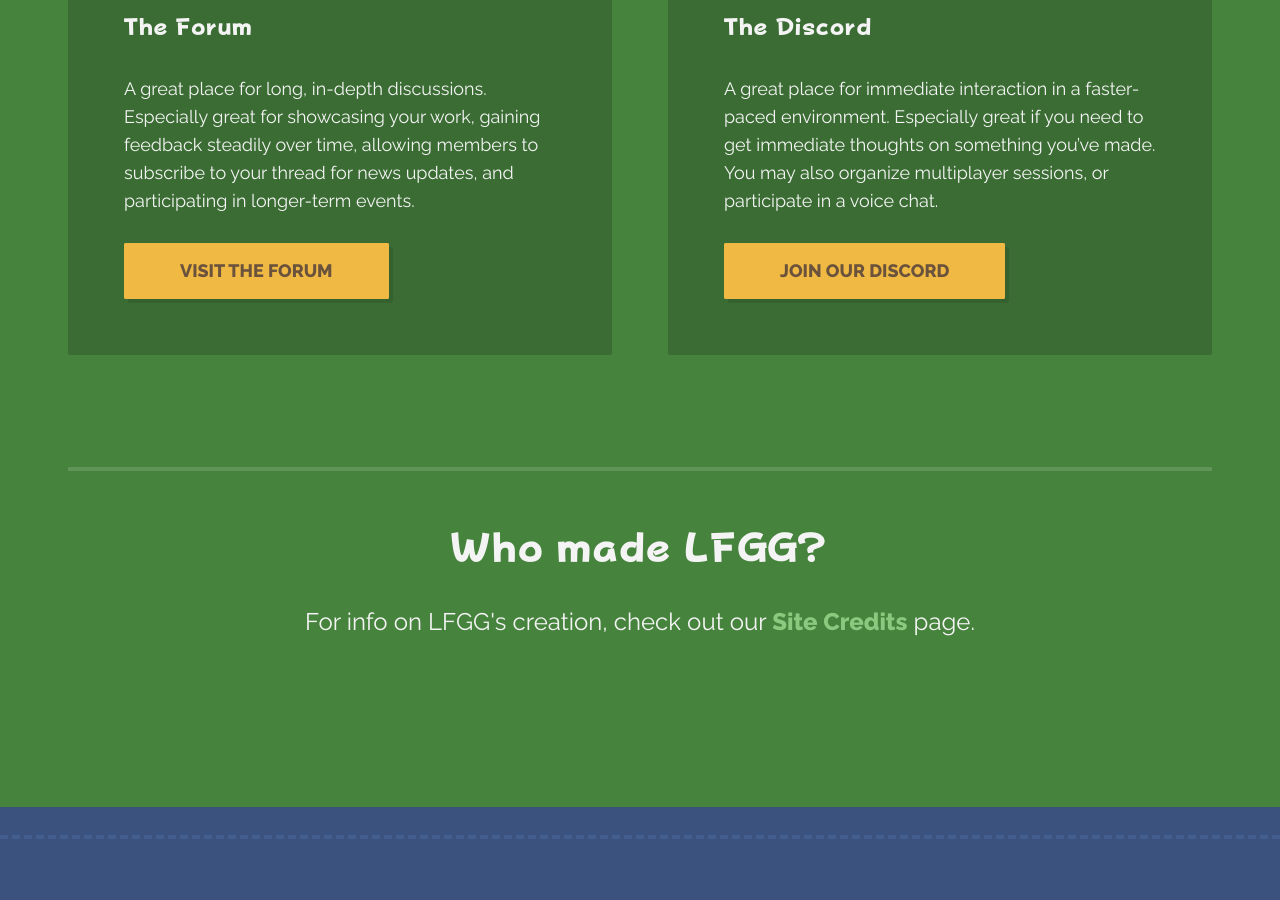
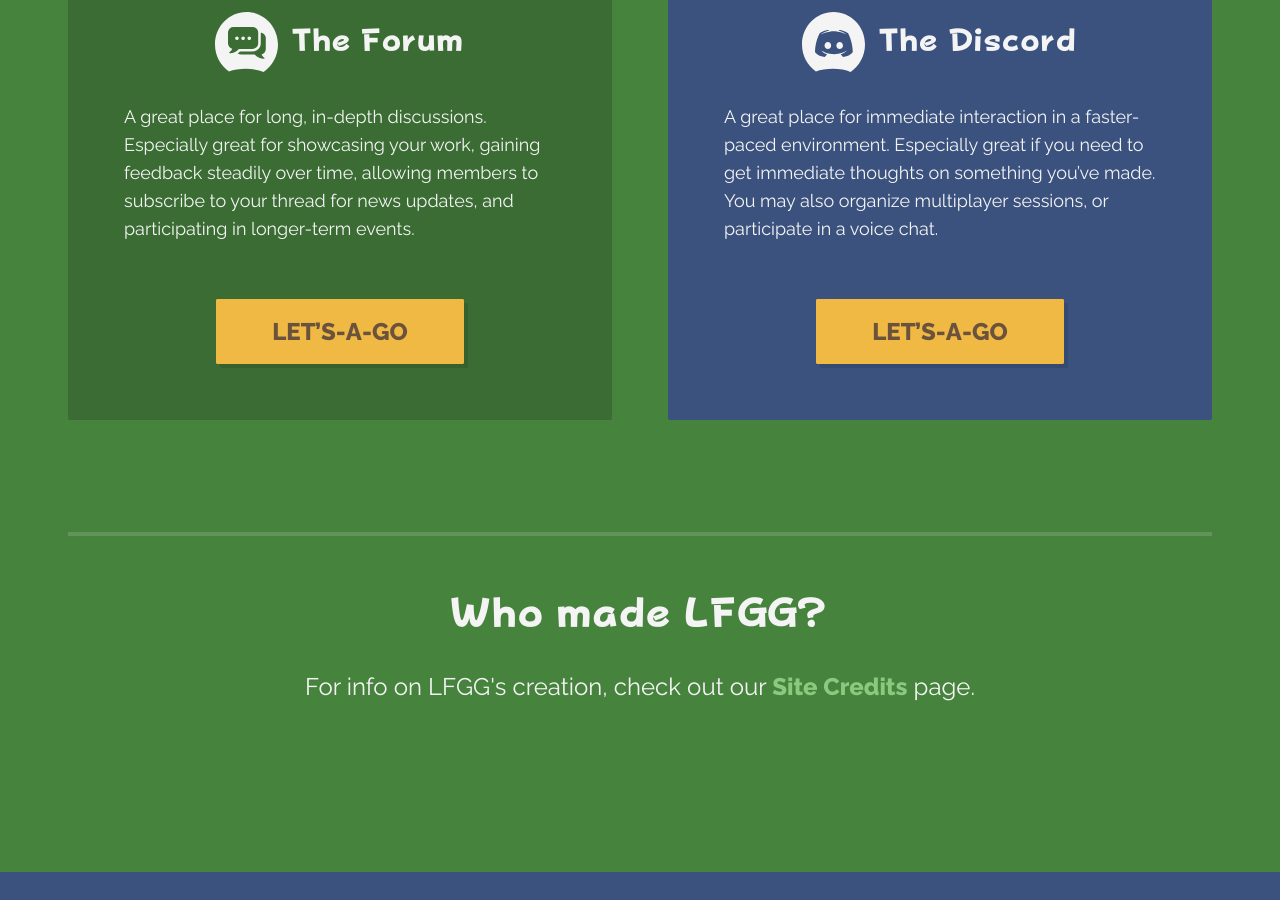
Before and after one commit to lfgg/lfgg.github.io, a Jekyll site: the page built from about.html, in a window 1280 px wide and 900 px high, scrolled down 1452 px. Built offline with Jekyll 4.4.1, drawn with Linux system fonts in a browser that asks for light colours.

Commit message:
Standardize main links

```diff
--- /dev/null
+++ b/_includes/main-links.html
@@ -0,0 +1,38 @@
+<div class="o-grid o-grid--large">
+    <div class="o-grid__cell u-1/1 u-1/2@tablet">
+        <article class="c-card c-card--equal-height c-card--dark c-card--centered c-promo u-transition-zoom u-transition-zoom--left">
+            <h2 class="c-promo__title">
+                <i class="c-icon c-icon--emblem">
+                    {% include icons/icon-forum.svg %}
+                </i>
+                <a href="{{ site.data.settings.links.forum }}">
+                    The Forum
+                </a>
+            </h2>
+            <p class="c-card__content c-promo__content">
+                {{ site.data.settings.strings.forum }}
+            </p>
+            <a class="c-btn c-btn--large" href="{{ site.data.settings.links.forum }}">
+                Let&rsquo;s-a-Go
+            </a>
+        </article>
+    </div>
+    <div class="o-grid__cell u-1/1 u-1/2@tablet">
+        <article class="c-card c-card--equal-height c-card--dark c-card--centered c-promo c-promo--important u-transition-zoom u-transition-zoom--right">
+            <h2 class="c-promo__title">
+                <i class="c-icon c-icon--emblem">
+                    {% include icons/icon-discord.svg %}
+                </i>
+                <a href="{{ site.data.settings.links.discord }}">
+                    The Discord
+                </a>
+            </h2>
+            <p class="c-card__content c-promo__content">
+                {{ site.data.settings.strings.discord }}
+            </p>
+            <a class="c-btn c-btn--large" href="{{ site.data.settings.links.discord }}">
+                Let&rsquo;s-a-Go
+            </a>
+        </article>
+    </div>
+</div>
--- a/about.html
+++ b/about.html
@@ -23,23 +23,7 @@
     <p class="u-margin-bottom-large u-h3">LFGG's success relies on a strong, active community. There are two main venues that we use for communication.</p>
 </div>
 
-<div class="o-grid o-grid--large">
-    <div class="o-grid__cell u-1/2@desktop">
-        <div class="c-card c-card--dark c-card--equal-height">
-            <h3>The Forum</h3>
-            <p>{{ site.data.settings.strings.forum }}</p>
-            <a href="{{ site.data.settings.links.forum }}" class="c-btn">Visit the Forum</a>
-        </div>
-    </div>
-
-    <div class="o-grid__cell u-1/2@desktop">
-        <div class="c-card c-card--dark c-card--equal-height">
-            <h3>The Discord</h3>
-            <p>{{ site.data.settings.strings.discord }}</p>
-            <a href="{{ site.data.settings.links.discord }}" class="c-btn">Join our Discord</a>
-        </div>
-    </div>
-</div>
+{% include main-links.html %}
 
 <hr>
 
```
Also changed, not shown: index.html (+1 -38 lines).
